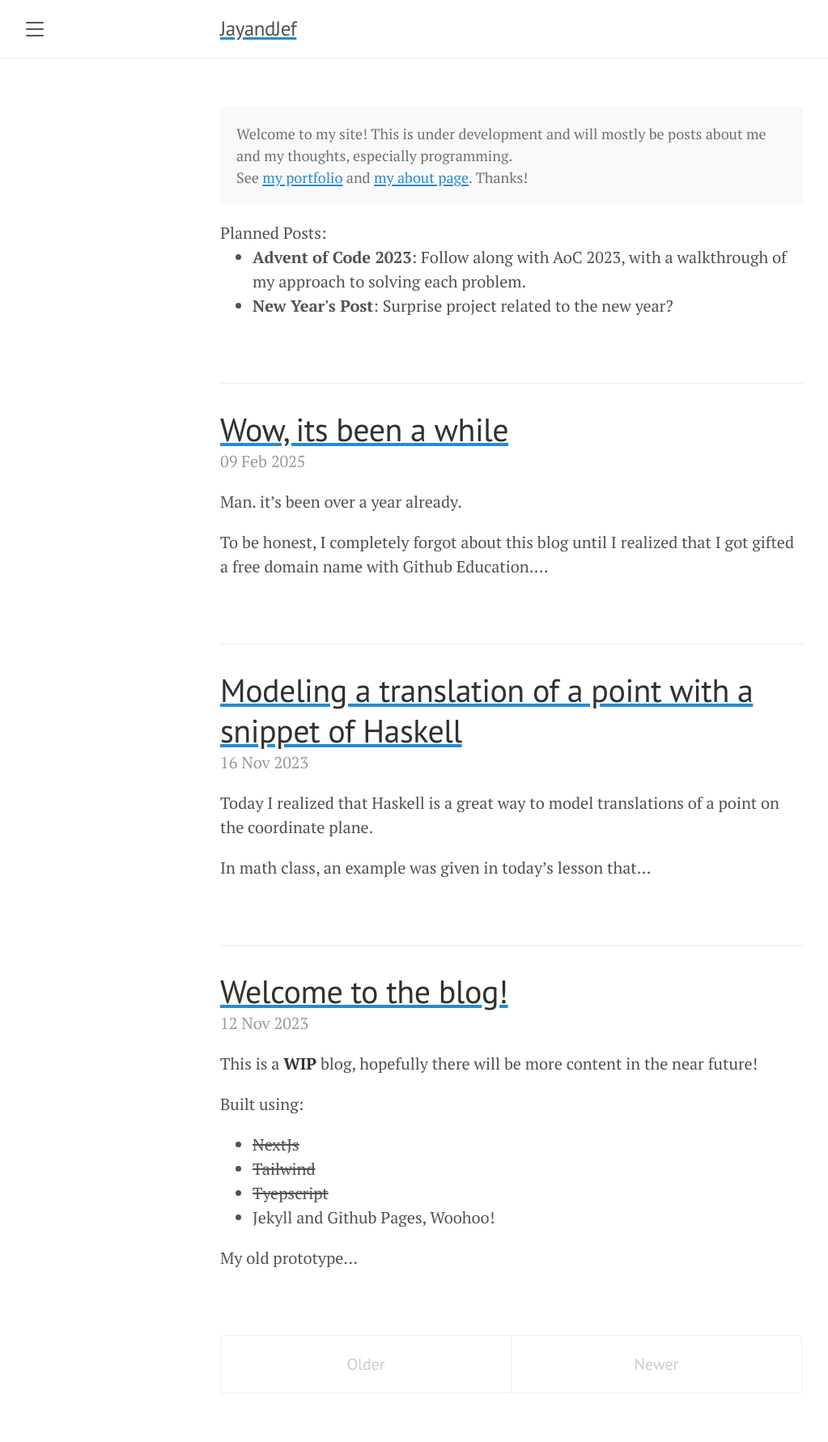
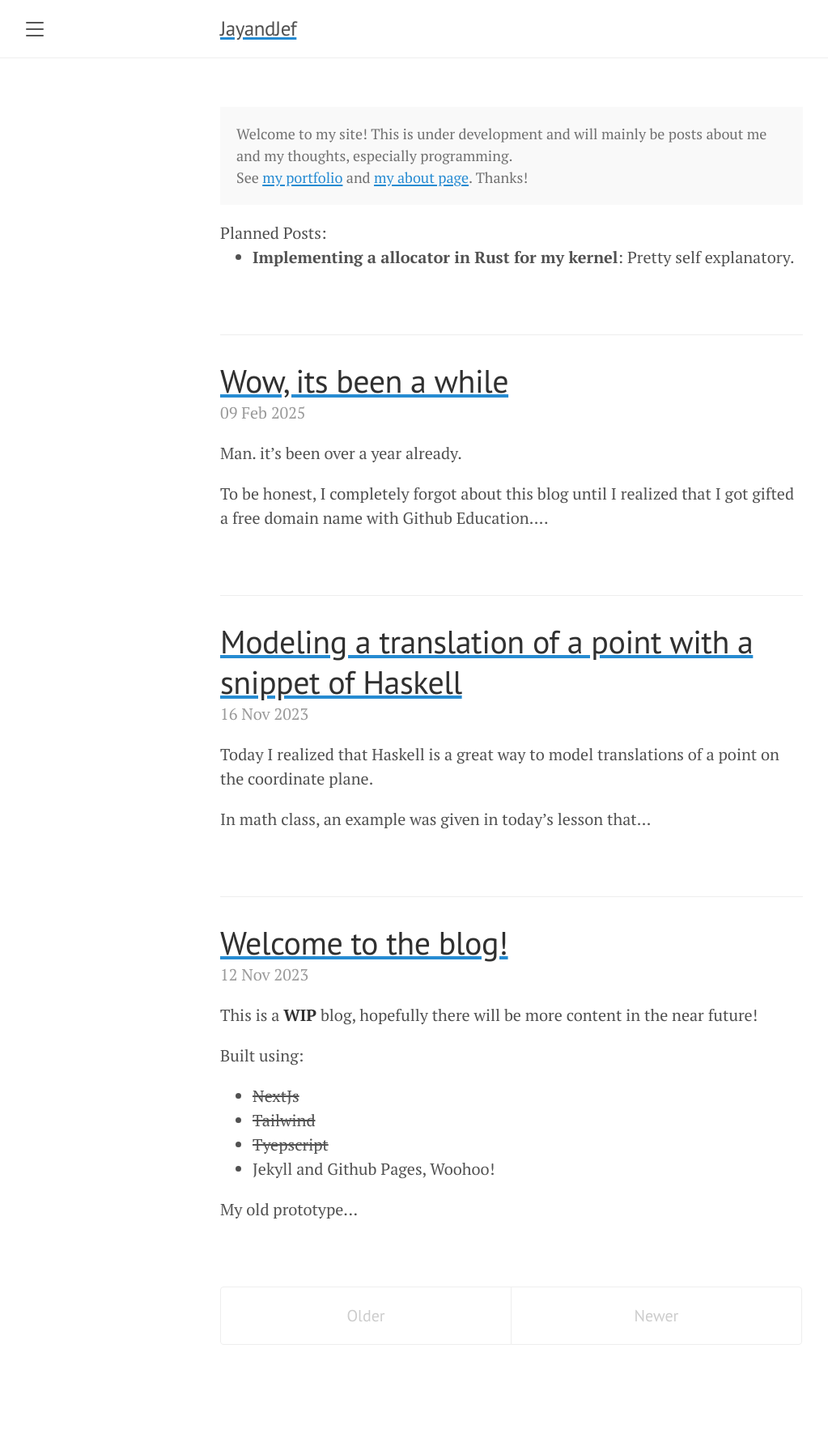
Before and after one commit to JayAndJef/jayandjef.github.io, a Jekyll site: the page built from index.html, in a window 1280 px wide. Shown: the whole page at 81% size, without its empty margins (8-1031 px from the left). Built offline with Jekyll 4.4.1, drawn with Linux system fonts in a browser that asks for light colours; the list of posts is cut into pages by our own code; after the commit the page ends 1721 px from its top, so only the background shows below that.

Commit message:
update planned posts

```diff
--- a/_data/planned_posts.yml
+++ b/_data/planned_posts.yml
@@ -1,5 +1,2 @@
-- title: Advent of Code 2023
-  description: Follow along with AoC 2023, with a walkthrough of my approach to solving each problem.
-
-- title: New Year's Post
-  description: Surprise project related to the new year?
+- title: Implementing a allocator in Rust for my kernel
+  description: Pretty self explanatory.
--- a/index.html
+++ b/index.html
@@ -4,7 +4,7 @@ title: Home
 ---
 
 <div class="message" style="font-size: 0.9em">
-  Welcome to my site! This is under development and will mostly be posts about me and my thoughts, especially programming.
+  Welcome to my site! This is under development and will mainly be posts about me and my thoughts, especially programming.
   <br />
   See <a href="/portfolio">my portfolio</a> and <a href="/about">my about page</a>. Thanks!
 </div>
```
